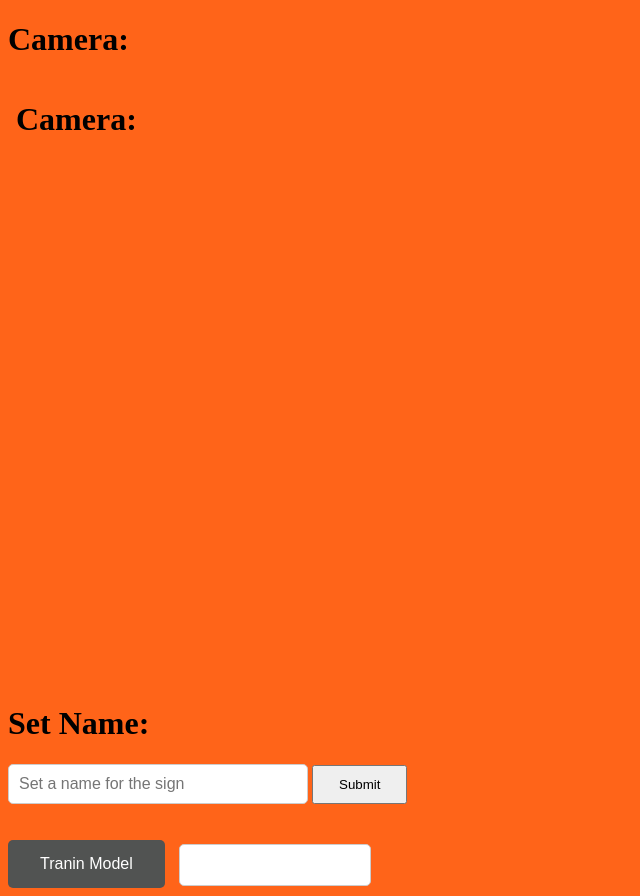
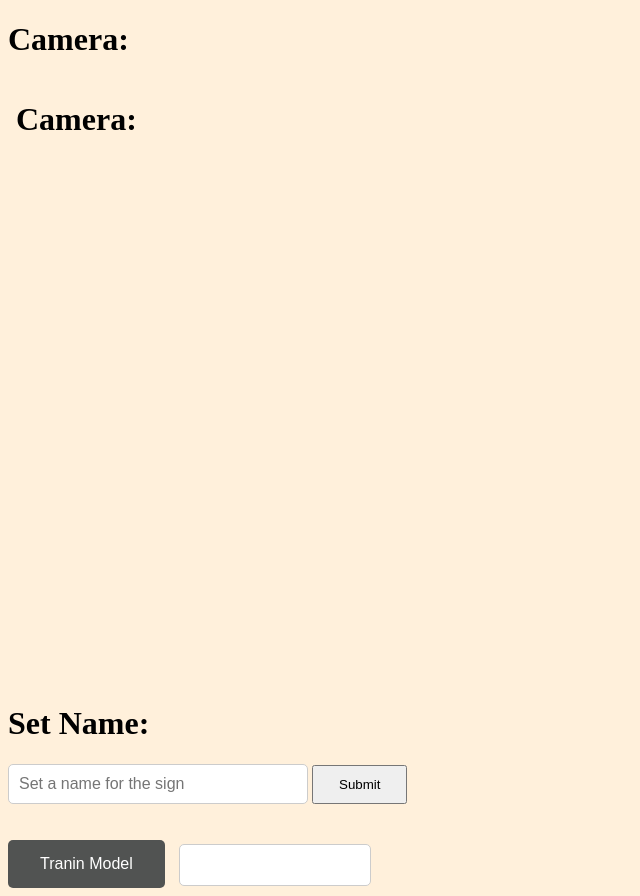
Before and after one commit to sajadulakash/GestureGram, a Flask app: template templates/set_feed.html in a window 1280 px wide. Shown: the whole page, without its empty margins (0-640 px from the left). Run offline with Flask 3, Linux system fonts and the light colour scheme; the template is opened without the code that fills it, so the values that code supplies are empty; parts of the project's set-up code (start-up, migrations or seed data) failed here and were passed over.

Commit message:
bc_change

```diff
--- a/templates/index.html
+++ b/templates/index.html
@@ -32,7 +32,7 @@
 
     /* Button styles */
     .btn {
-      background-color: #515352; /* Green */
+      background-color: #515352; /* Ash */
       border: none;
       color: white;
       padding: 15px 32px;
@@ -56,7 +56,7 @@
       }
 
     body {
-        background-color: rgb(255,100, 25);
+        background-color: #fff0db;
      }
   </style>
 </head>
--- a/templates/set_feed.html
+++ b/templates/set_feed.html
@@ -5,7 +5,7 @@
   <style>
     /* Adapt button styles as needed */
     .btnn {
-      background-color: #515352; /* Green */
+      background-color: #515352; /* Ash */
       border: none;
       color: white;
       padding: 15px 32px;
@@ -16,12 +16,15 @@
       cursor: pointer;
       border-radius: 5px;
     }
+    .btnn:hover{
+      background-color: #3e8e41; /* Darker green on hover */
+    }
     #btn{
         padding: 10px 25px;
         cursor: pointer;
     }
     body {
-        background-color: rgb(255,100, 25);
+        background-color: #fff0db;
      }
      input{
       width: 300px; /* Adjust the width as needed */
--- a/templates/video_feed.html
+++ b/templates/video_feed.html
@@ -26,7 +26,7 @@
       background-color: #515352; /* Darker green on hover */
     }
     body {
-        background-color: rgb(255,100, 25);
+        background-color: #fff0db;
      }
      #output-box2 {
       width: 70%;
@@ -52,6 +52,9 @@
       padding: 15px 32px;
       cursor: pointer;
     }
+    .btnn:hover{
+      background-color: #3e8e41; /* Darker green on hover */
+    }
 
   </style>
 </head>
```
